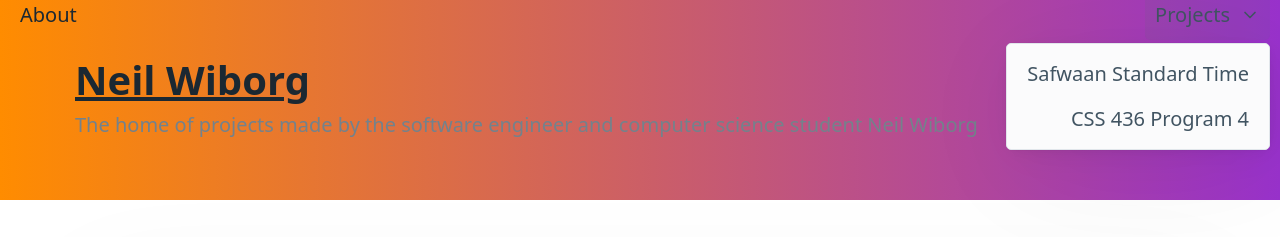
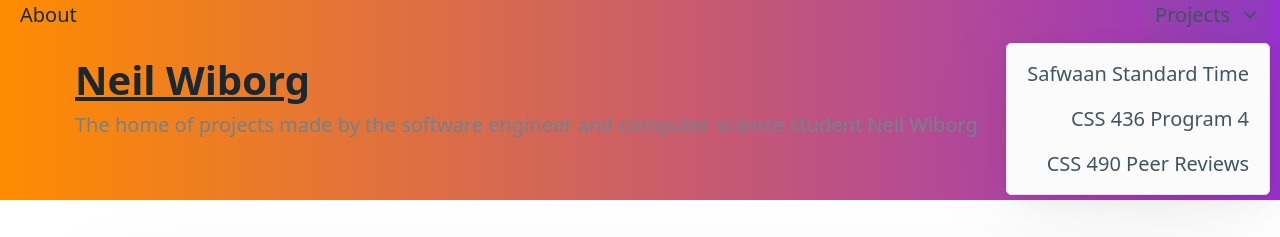
Before and after one commit to neilwiborg/NeilWib.org, a SvelteKit app in the folder frontend/: page / in a window 1280 px wide. Both pictures are taken after a click on the heading "Projects". Shown: the top 237 px of the page. Built offline with nearby package versions, Linux system fonts and the light colour scheme.

Commit message:
add CSS 490 project to dropdown

```diff
--- a/frontend/src/routes/+layout.svelte
+++ b/frontend/src/routes/+layout.svelte
@@ -6,6 +6,7 @@
 			<ul role="listbox">
 				<li><a href="/sst">Safwaan Standard Time</a></li>
 				<li><a data-sveltekit-reload href="/program4">CSS 436 Program 4</a></li>
+				<li><a href="/PeerReviews">CSS 490 Peer Reviews</a></li>
 			</ul>
 		</details>
 	</nav>
```
